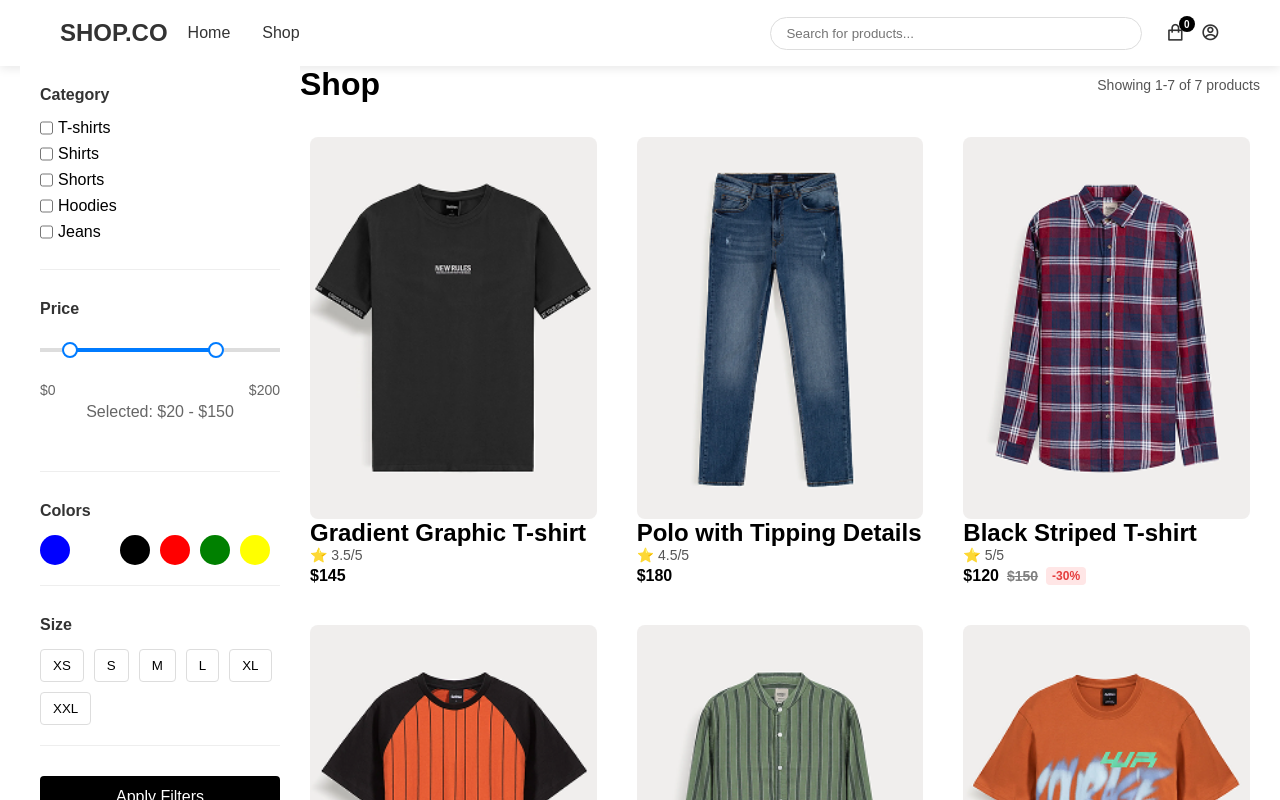
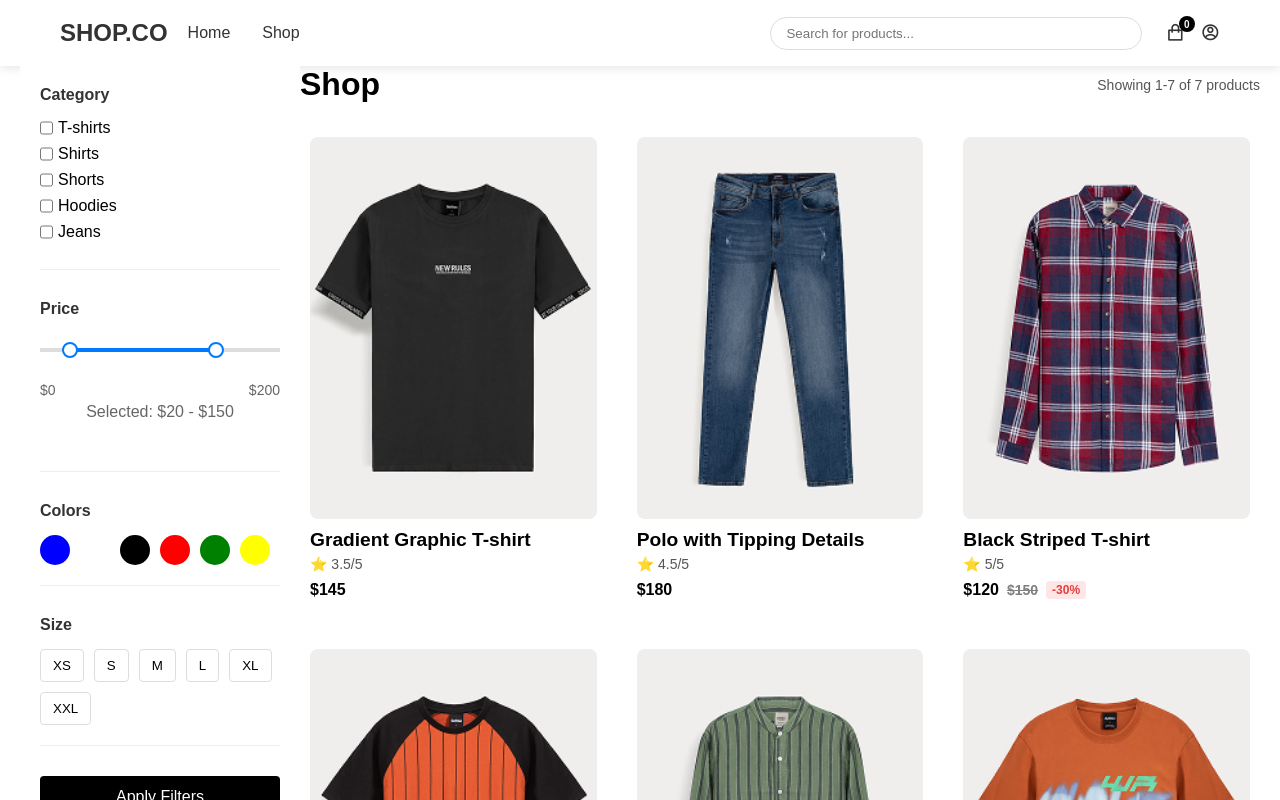
Before and after one commit to webbyahtisham/Ecommerce-website, a React (Vite) app: page /shop in a window 1280 px wide. Shown: the top 800 px of the page. Built offline with nearby package versions, Linux system fonts and the light colour scheme.

Commit message:
Shop product main items updates

```diff
--- a/src/App.css
+++ b/src/App.css
@@ -1196,7 +1196,16 @@ textarea {
     object-fit: cover;
     transition: transform 0.3s ease;
   }
-
+  .product-main-item{
+    padding: 10px 0;
+    display: flex;
+    flex-direction: column;
+    gap: 5px;
+  }
+  .product-title{
+    font-size: 1.2rem;
+    font-weight: 600;
+  }
   .product-card:hover .product-image {
     transform: scale(1.05);
   }
--- a/src/assets/Pages/Shop.jsx
+++ b/src/assets/Pages/Shop.jsx
@@ -106,7 +106,8 @@ const Shop = () => {
                                             <i className="ri-shopping-bag-line"></i>
                                         </button>
                                     </div>
-                                    <h2 className="product-title">{product.title}</h2>
+                                    <div className="product-main-item">
+                                    <div className="product-title">{product.title}</div>
                                     <div className="product-rating">⭐ {product.rating}/5</div>
                                     <div className="product-price">
                                         {product.discountPrice ? (
@@ -118,6 +119,7 @@ const Shop = () => {
                                         ) : (
                                             <span className="new-price">${product.price}</span>
                                         )}
+                                    </div>
                                     </div>
                                 </div>
                             ))
```
